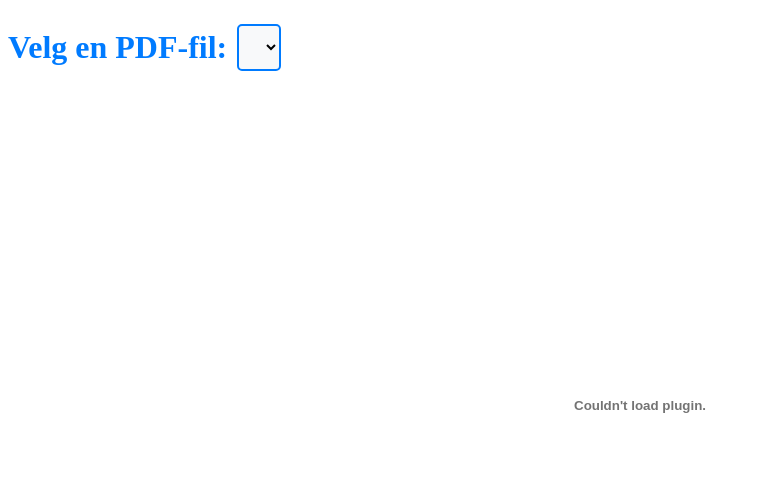
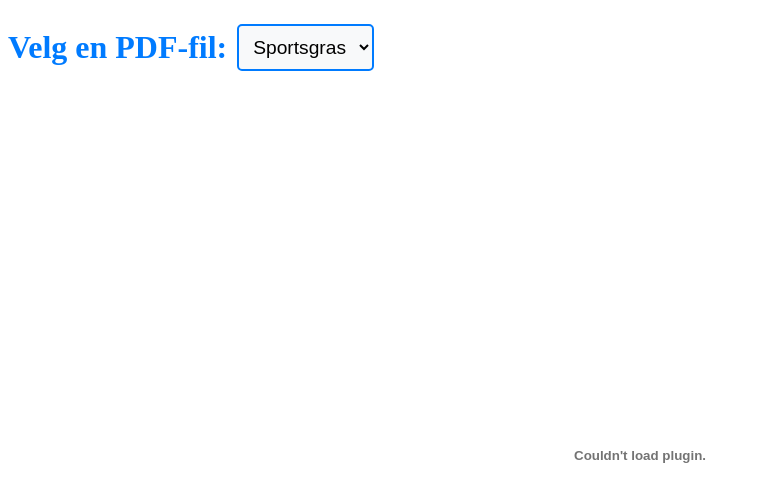
Before and after one commit to NibioDrift/Beskrivelse, a plain HTML site: page index.html in a window 1280 px wide. Shown: the whole page, without its empty margins (0-758 px from the left). Drawn offline with Linux system fonts and the light colour scheme.

Commit message:
Update index.html

```diff
--- a/index.html
+++ b/index.html
@@ -32,12 +32,11 @@
     <div id="valgContainer">
         <h1>Velg en PDF-fil:</h1>
         <select id="pdfValg" onchange="visPDF()">
-	<embed src="Felthandbok.pdf" type="application/pdf" width="100%" height="700vh">
-
+            <option value="Felthandbok.pdf">Sportsgras</option>
 
         </select>
     </div>
     <br>
-    <embed id="pdfViewer" src="manualer/sportsgras.pdf" type="application/pdf" width="100%" height="600vh">
+    <embed id="pdfViewer" src="manualer/sportsgras.pdf" type="application/pdf" width="100%" height="700vh">
 </body>
 </html>
```
